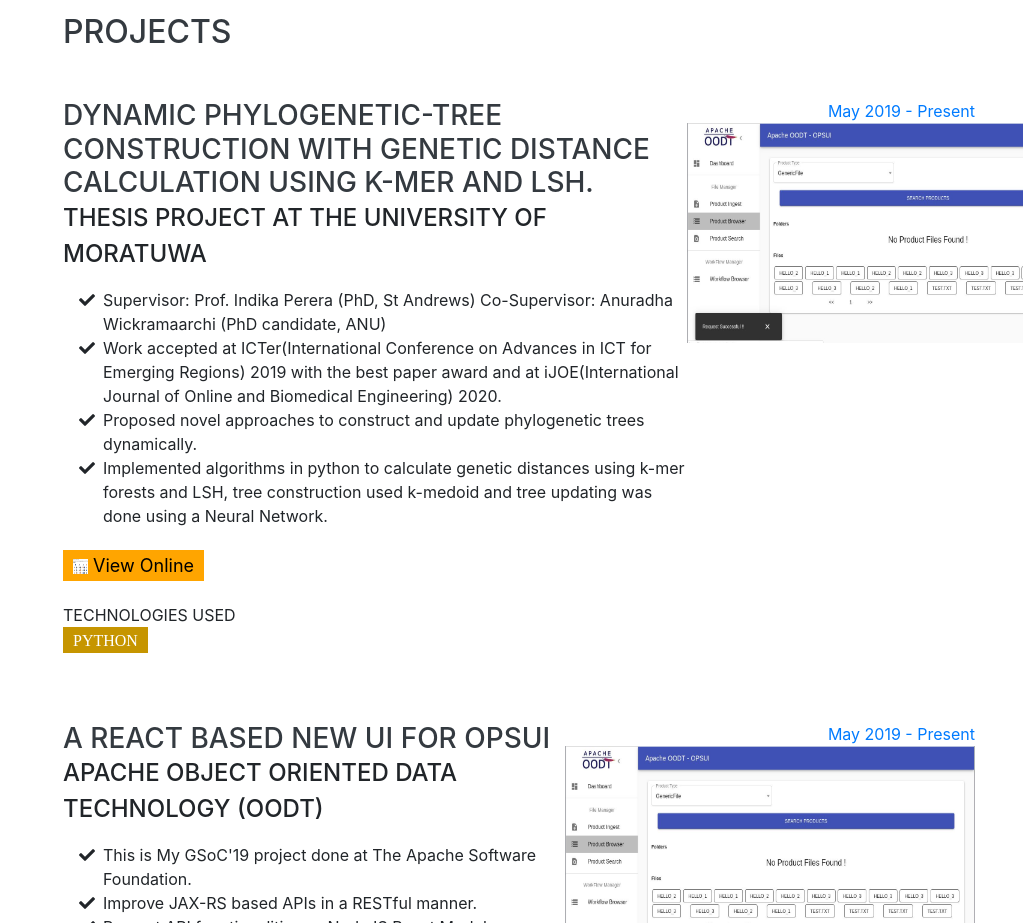
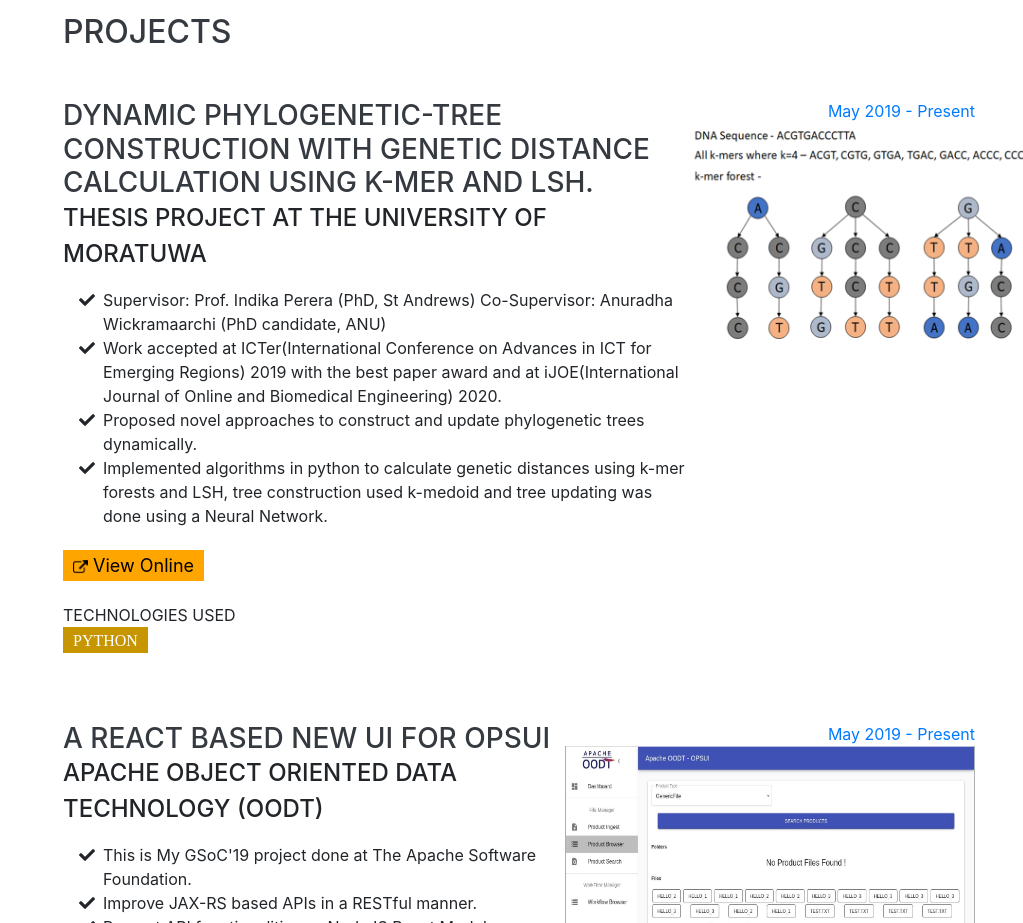
Before and after one commit to NGimhana/ngimhana-test.github.io, a website with bundled scripts: page index.html in a window 1280 px wide. Shown: the part 3980-4903 px from the top of the page, without its empty margins (257-1280 px from the left). Built offline with nearby package versions, Linux system fonts and the light colour scheme; files whose address does not match are found by name; a web font is replaced by a local one.

Commit message:
update page

```diff
--- a/index.html
+++ b/index.html
@@ -404,7 +404,7 @@
                     </br>
                     <a href="https://github.com/NGimhana/Phylogenetic_tree_construction?organization=NGimhana&organization=NGimhana"
                        style="background-color: orange; font-size:18px; color: black; width: fit-content; height: fit-content; padding: 5px 10px">
-                        <img src="img/kmer-forest.png" alt="externalLink" style="width: 15px; height: 15px">
+                        <img src="img/external-link-logo.png" alt="externalLink" style="width: 15px; height: 15px">
                         View Online
                     </a>
                     </br>
@@ -419,7 +419,7 @@
                 </div>
                 <div class="resume-date text-md-right">
                     <span class="text-primary">May 2019 - Present</span>
-                    <img src="img/apache-oodt-gsoc.png" alt="d" style="width: 410px; height: 220px">
+                    <img src="img/kmer-forest.png" alt="d" style="width: 410px; height: 220px">
                 </div>
             </div>
 
```
